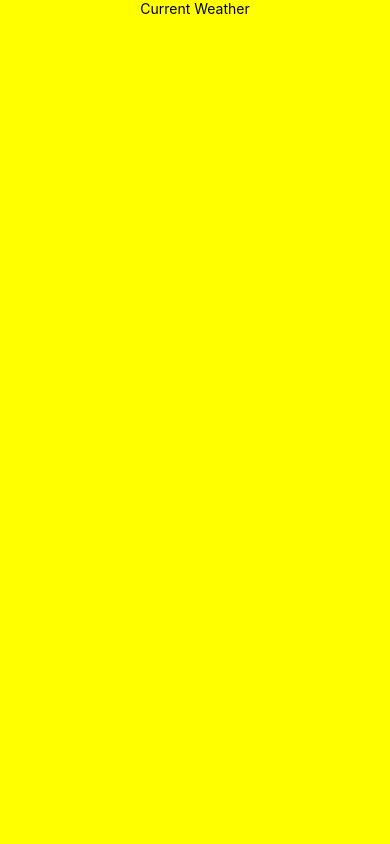
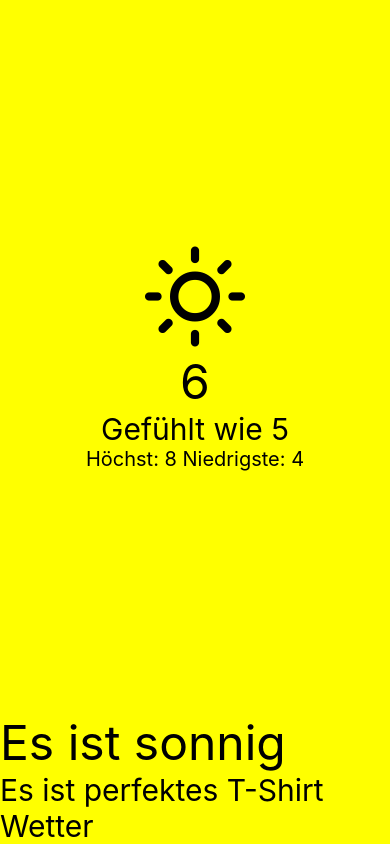
Before and after one commit to irrationalK/weather-app, a React Native app: screen / in a window 390 px wide. Built offline with nearby package versions, Linux system fonts and the light colour scheme.

Commit message:
Add CurrentWeather Screenpage

```diff
--- a/App.js
+++ b/App.js
@@ -1,25 +1,19 @@
-import React from "react";
-import { View, Text, SafeAreaView, StyleSheet } from 'react-native'
+import React from "react"
+import { View, StyleSheet } from 'react-native'
+import CurrentWeather from "./src/components/CurrentWeather"
 
 const App = () => {
   return (
-    <SafeAreaView style={styles.wrapper}>
-      <View style={styles.container}>
-        <Text>Current Weather</Text>
-      </View>
-    </SafeAreaView>
+    <View style={styles.container}>
+      <CurrentWeather />
+    </View>
   )
 }
 
 const styles = StyleSheet.create({
-  wrapper: {
-    flex: 1,
-  },
   container: {
-    backgroundColor: 'yellow',
-    flex: 1,
-    alignItems: 'center'
-  },
+    flex: 1
+  }
 })
 
 export default App
--- /dev/null
+++ b/src/components/CurrentWeather.js
@@ -0,0 +1,67 @@
+import React from "react";
+import { View, Text, SafeAreaView, StyleSheet } from 'react-native'
+import { Feather } from '@expo/vector-icons';
+
+const CurrentWeather = () => {
+  return (
+    <SafeAreaView style={styles.wrapper}>
+      <View style={styles.container}>
+        <Feather name="sun" size={100} color="black" />
+        <Text style={styles.temp}>6</Text>
+        <Text style={styles.feels}>Gefühlt wie 5</Text>
+        <View style={styles.highLowWrapper}>
+          <Text style={styles.highLow}>Höchst: 8 </Text>
+          <Text style={styles.highLow}>Niedrigste: 4</Text>
+        </View>
+      </View>
+
+      <View styles={styles.bodyWrapper}>
+        <Text style={styles.description}>Es ist sonnig</Text>
+        <Text style={styles.message}>Es ist perfektes T-Shirt Wetter</Text>
+      </View>
+
+
+    </SafeAreaView>
+  )
+}
+
+const styles = StyleSheet.create({
+  wrapper: {
+    flex: 1,
+    backgroundColor: 'yellow',
+  },
+  container: {
+    flex: 1,
+    alignItems: 'center',
+    justifyContent: 'center'
+  },
+  temp: {
+    color: 'black',
+    fontSize: 48
+  },
+  feels: {
+    color: 'black',
+    fontSize: 30,
+  },
+  highLow: {
+    color: 'black',
+    fontSize: 20,
+  },
+  highLowWrapper: {
+    flexDirection: 'row'
+  },
+  bodyWrapper: {
+    justifyContent: 'flex-end',
+    alignItems: 'flex-start',
+    paddingLeft: 25,
+    marginBottom: 40,
+  },
+  description: {
+    fontSize: 48
+  },
+  message: {
+    fontSize: 30
+  }
+})
+
+export default CurrentWeather
```
